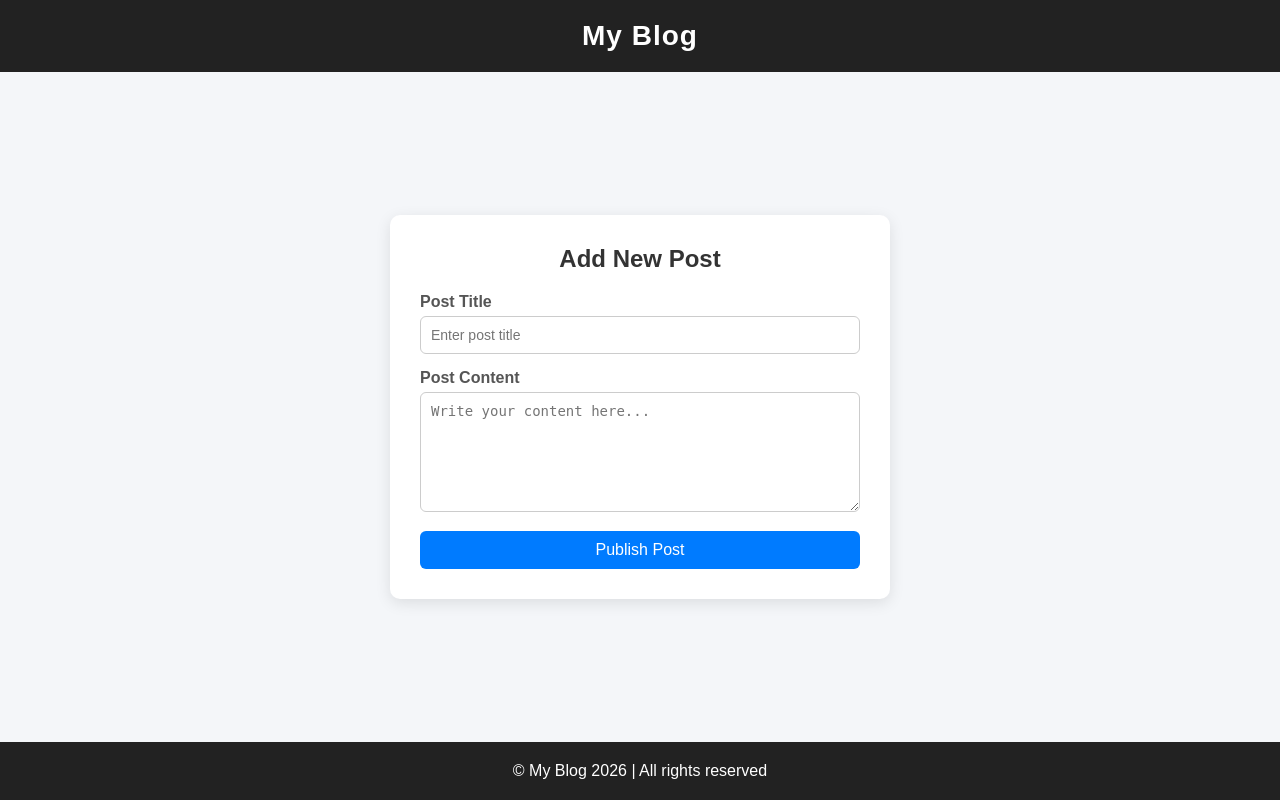
After one commit to mateuszral/django-blog, a Django app: page /posts/new/ in a window 1280 px wide. The commit adds this page. Run offline with Django 5.2, Linux system fonts and the light colour scheme.

Commit message:
add add post view and main css file

```diff
--- /dev/null
+++ b/web_blog/static/web_blog/main.css
@@ -0,0 +1,19 @@
+*,
+*::before,
+*::after {
+    margin: 0;
+    padding: 0;
+    box-sizing: border-box;
+}
+
+body {
+    margin: 0;
+    font-family: Arial, sans-serif;
+    background-color: #f4f6f9;
+    color: #333;
+}
+
+.main {
+    min-height: calc(100vh - 210px);
+    margin: 40px auto;
+}
--- /dev/null
+++ b/web_blog/static/web_blog/new_post.css
@@ -0,0 +1,68 @@
+.main {
+    display: flex;
+    justify-content: center;
+    align-items: center;
+}
+
+.container {
+    background: #ffffff;
+    padding: 30px;
+    border-radius: 10px;
+    box-shadow: 0 4px 15px rgba(0, 0, 0, 0.1);
+    width: 100%;
+    max-width: 500px;
+}
+
+.form__header {
+    text-align: center;
+    margin-bottom: 20px;
+    color: #333;
+}
+
+.form__group {
+    margin-bottom: 15px;
+}
+
+label {
+    display: block;
+    margin-bottom: 5px;
+    font-weight: bold;
+    color: #555;
+}
+
+input[type="text"],
+textarea {
+    width: 100%;
+    padding: 10px;
+    border-radius: 6px;
+    border: 1px solid #ccc;
+    font-size: 14px;
+    transition: border 0.3s ease;
+}
+
+input[type="text"]:focus,
+textarea:focus {
+    border-color: #007bff;
+    outline: none;
+}
+
+textarea {
+    resize: vertical;
+    min-height: 120px;
+}
+
+.form__button {
+    width: 100%;
+    padding: 10px;
+    background-color: #007bff;
+    color: white;
+    border: none;
+    border-radius: 6px;
+    font-size: 16px;
+    cursor: pointer;
+    transition: background 0.3s ease;
+}
+
+.form__button:hover {
+    background-color: #0056b3;
+}
--- a/web_blog/templates/web_blog/header.html
+++ b/web_blog/templates/web_blog/header.html
@@ -11,7 +11,18 @@
         font-size: 28px;
         letter-spacing: 1px;
     }
+
+    .new__post {
+        position: absolute;
+        top: 20px;
+        right: 20px;
+        font-size: 24px;
+        text-decoration: none;
+    }
 </style>
 <header class="header">
     <h1 class="header__heading">My Blog</h1>
+    {% if user.is_authenticated %}
+    <a class="new__post" href="{% url 'new_post' %}" style="color: white; margin-right: 20px;">+</a>
+    {% endif %}
 </header>
--- /dev/null
+++ b/web_blog/templates/web_blog/new_post.html
@@ -0,0 +1,34 @@
+{% load static %}
+<!DOCTYPE html>
+<html lang="en">
+<head>
+    <meta charset="UTF-8">
+    <meta name="viewport" content="width=device-width, initial-scale=1.0">
+    <title>My Blog - new post</title>
+    <link rel="stylesheet" href="{% static 'web_blog/new_post.css' %}">
+    <link rel="stylesheet" href="{% static 'web_blog/main.css' %}">
+</head>
+<body>
+    {% include "web_blog/header.html" %}
+    <main class="main">
+        <div class="container">
+            <form action="#" method="POST" class="form">
+                <h2 class="form__header">Add New Post</h2>
+                {% csrf_token %}
+                <div class="form__group">
+                    <label for="title">Post Title</label>
+                    <input type="text" id="title" name="title" placeholder="Enter post title" required>
+                </div>
+
+                <div class="form__group">
+                    <label for="content">Post Content</label>
+                    <textarea id="content" name="content" placeholder="Write your content here..." required></textarea>
+                </div>
+
+                <button type="submit" class="form__button">Publish Post</button>
+            </form>
+        </div>
+    </main>
+    {% include "web_blog/footer.html" %}
+</body>
+</html>
--- a/web_blog/templates/web_blog/post_details.html
+++ b/web_blog/templates/web_blog/post_details.html
@@ -7,6 +7,7 @@
 
     {% load static %}
     <link rel="stylesheet" href="{% static 'web_blog/post_details.css' %}">
+    <link rel="stylesheet" href="{% static 'web_blog/main.css' %}">
 </head>
 <body>
     {% include 'web_blog/header.html' %}
--- a/web_blog/templates/web_blog/posts.html
+++ b/web_blog/templates/web_blog/posts.html
@@ -7,6 +7,7 @@
 
     {% load static %}
     <link rel="stylesheet" href="{% static 'web_blog/posts.css' %}">
+    <link rel="stylesheet" href="{% static 'web_blog/main.css' %}">
 </head>
 <body>
     {% include 'web_blog/header.html' %}
--- a/web_blog/urls.py
+++ b/web_blog/urls.py
@@ -6,4 +6,5 @@ urlpatterns = [
     path("", views.index, name="index"),
     path("posts/", views.posts, name="posts"),
     path("posts/<int:post_id>/", views.post_details, name="post_details"),
+    path("posts/new/", views.new_post, name="new_post"),
 ]
--- a/web_blog/views.py
+++ b/web_blog/views.py
@@ -15,3 +15,6 @@ def post_details(request, post_id):
     post = get_object_or_404(Post, pk = post_id)
     post.content = post.content
     return render(request, "web_blog/post_details.html", {"post": post})
+
+def new_post(request):
+    return render(request, "web_blog/new_post.html")
```
Also changed, not shown: web_blog/static/web_blog/post_details.css (+0 -9 lines), web_blog/static/web_blog/posts.css (+0 -7 lines), README.md.
